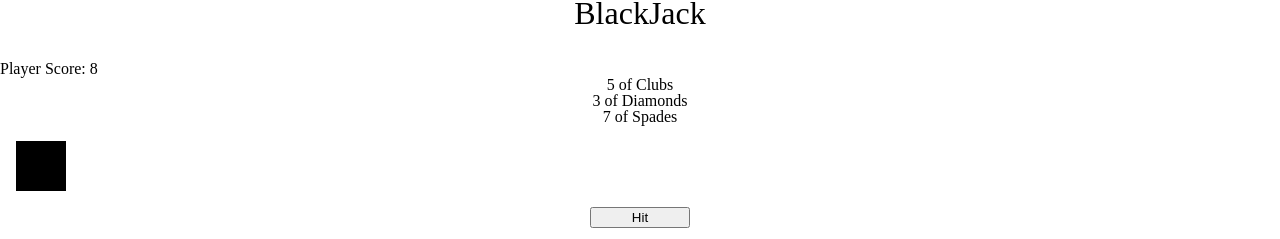
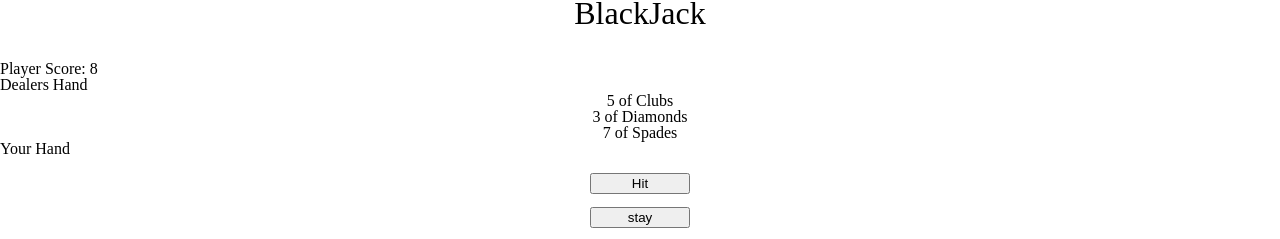
Before and after one commit to Dan-McGrath/Time-Killer, a React (Vite) app: page /Blackjack in a window 1280 px wide. Both pictures are taken after a click on the button "Deal". Shown: the part 115-354 px from the top of the page. Built offline with nearby package versions, Linux system fonts and the light colour scheme.

Commit message:
Update classNames for styling

```diff
--- a/src/components/blackjack/Card.jsx
+++ b/src/components/blackjack/Card.jsx
@@ -2,12 +2,12 @@ import PropTypes from "prop-types";
 
 const Card = ({ name, faceUp }) => {
   return faceUp ? (
-    <div className="card faceup">
+    <div className="bj-card faceup">
       <p>{name}</p>
     </div>
   ) : (
     <>
-      <div className="facedown"></div>
+      <div className="bj-facedown"></div>
     </>
   );
 };
--- a/src/components/blackjack/Gameboard.jsx
+++ b/src/components/blackjack/Gameboard.jsx
@@ -23,23 +23,34 @@ const Gameboard = ({
   return cardsDealt ? (
     faceUp ? (
       <>
+        <p className="player">Dealers Hand</p>
+        <div className="bj-gameboard">
           <div className="player-hand">{playerHand}</div>
           <div className="dealer-hand">{dealerHand}</div>
+        </div>
+        <p className="player">Your Hand</p>
       </>
     ) : (
       <>
+        <p className="player">Dealers Hand</p>
+        <div className="bj-gameboard">
           <div className="player-hand">{playerHand}</div>
           <div className="dealer-hand">
             <Card name={currentDealerCards[0].getName()} faceUp={true} />
             <Card name={currentDealerCards[1].getName()} faceUp={false} />
-          <div className="bj-facedown"></div>
           </div>
+        </div>
+        <p className="player">Your Hand</p>
       </>
     )
   ) : (
     <>
+      <p className="player">Dealers Hand</p>
+      <div className="bj-gameboard">
         <div className="player-hand">{playerHand}</div>
         <div className="dealer-hand">{dealerHand}</div>
+      </div>
+      <p className="player">Your Hand</p>
     </>
   );
 };
```
Lines whose indentation alone changed are shown as unchanged.
